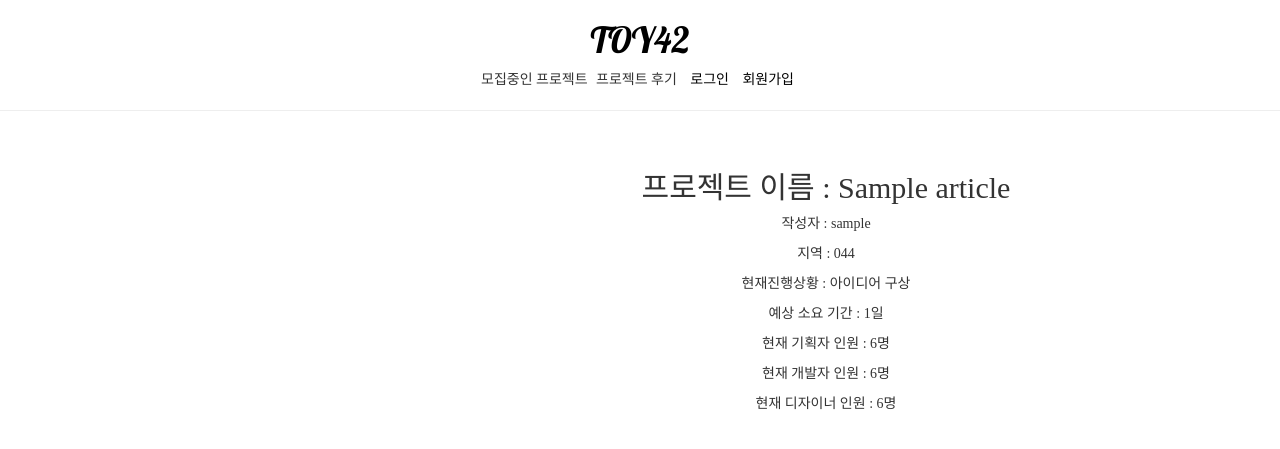
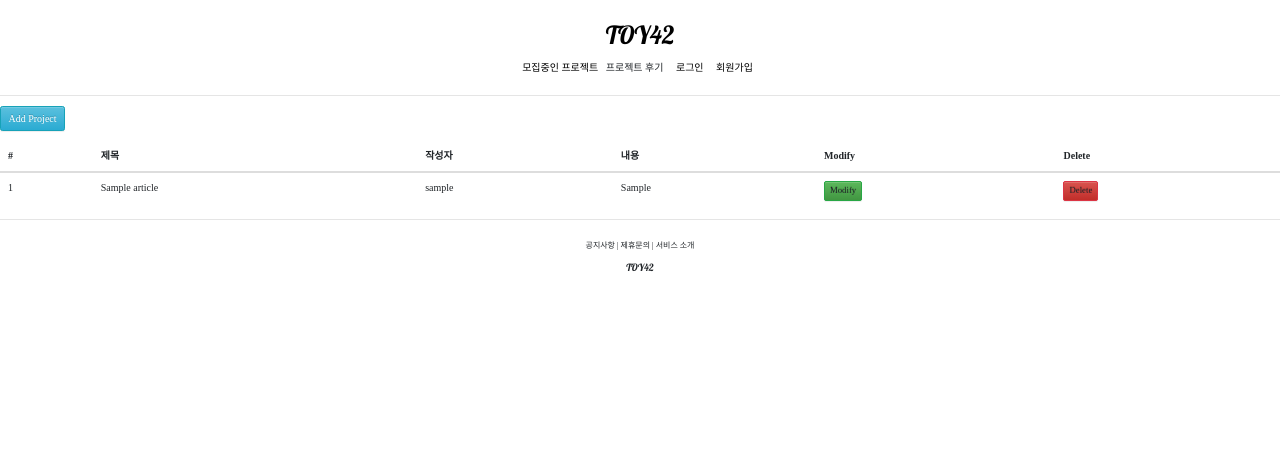
Before and after one commit to Lks9172/toy42, a Django app: page /articles/index/ in a window 1280 px wide; the page is wider, and only the part inside the window is pictured. Shown: the top 449 px of that part. Run offline with Django 3.2, Linux system fonts and the light colour scheme; tables that the repository leaves empty hold one stand-in row (values such as "Sample post"); some libraries are stand-ins or nearby versions.

Commit message:
게시글 리스트 보여주는 기능 구현

```diff
--- a/articleapp/templates/articleapp/create.html
+++ b/articleapp/templates/articleapp/create.html
@@ -2,11 +2,10 @@
 {% load bootstrap4 %}
 
 {% block content %}
-    <div style="text-align: center;margin: 4rem 20%">
+    <div style="text-align: center;margin: 4rem 30%">
 <form action="{% url 'articleapp:create'%}" method="post">
     {% csrf_token %}
     {% bootstrap_form form %}
-    <input type="submit" value="Submit" />
-</form>
+<input type = "submit" value="Add" class = "btn btn-info btn-sm"></form>
     </div>
 {% endblock %}
--- /dev/null
+++ b/articleapp/templates/articleapp/list.html
@@ -0,0 +1,34 @@
+{% extends 'base.html' %}
+{% load bootstrap4 %}
+
+
+{% block content %}
+    <div class="btn-group">
+        <a href ="{% url 'articleapp:create' %}" class = "btn btn-info">Add Project</a>
+    </div>
+    <p></p>
+    <table class = "table">
+        <thead>
+            <tr>
+                <th scope = "col">#</th>
+                <th scope = "col">제목</th>
+                <th scope = "col">작성자</th>
+                <th scope = "col">내용</th>
+                <th scope = "col">Modify</th>
+                <th scope = "col">Delete</th>
+            </tr>
+        </thead>
+        <tbody>
+            {% for article in articles %}
+            <tr>
+                <td>{{forloop.counter}}</td>
+                <td><a >{{article.title}}</a></td>
+                <td><a >{{article.Publisher}}</a></td>
+                <td><a >{{article.Introduce}}</a> </td>
+                <td><a class="btn btn-success btn-sm">Modify</a></td>
+                <td><a class="btn btn-danger btn-sm">Delete</a></td>
+            </tr>
+            {% endfor %}
+        </tbody>
+    </table>
+{% endblock %}
--- a/articleapp/views.py
+++ b/articleapp/views.py
@@ -41,4 +41,4 @@ def createproject(request):
 def index(request):
     articles = Article.objects.all()
     members = TeamMember.objects.all()
-    return render(request, 'articleapp/index.html', {'articles': articles, 'members': members})
+    return render(request, 'articleapp/list.html', {'articles': articles, 'members': members})
--- a/templates/head.html
+++ b/templates/head.html
@@ -9,11 +9,23 @@
     <link rel="stylesheet" href="https://stackpath.bootstrapcdn.com/bootstrap/4.3.1/css/bootstrap.min.css"
           integrity="sha384-ggOyR0iXCbMQv3Xipma34MD+dH/1fQ784/j6cY/iJTQUOhcWr7x9JvoRxT2MZw1T" crossorigin="anonymous">
 <!-- Bootstrap cdn 설정 -->
+<!-- 로그인 박스 cdn설정 -->
+ <link rel="stylesheet" href="https://stackpath.bootstrapcdn.com/bootstrap/4.3.1/css/bootstrap.min.css"
+    integrity="sha384-ggOyR0iXCbMQv3Xipma34MD+dH/1fQ784/j6cY/iJTQUOhcWr7x9JvoRxT2MZw1T" crossorigin="anonymous">
+
 <link rel="stylesheet" href="https://stackpath.bootstrapcdn.com/bootstrap/3.4.1/css/bootstrap.min.css">
 <link rel="stylesheet" href="https://stackpath.bootstrapcdn.com/bootstrap/3.4.1/css/bootstrap-theme.min.css">
 <link rel="stylesheet" href="https://stackpath.bootstrapcdn.com/font-awesome/4.7.0/css/font-awesome.min.css">
 <script src="https://code.jquery.com/jquery-3.4.1.min.js"></script>
 <script src="https://stackpath.bootstrapcdn.com/bootstrap/3.4.1/js/bootstrap.min.js"></script>
+
+
+    <!-- articleapp bootstrao css,js -->
+        <link rel="stylesheet" href="https://stackpath.bootstrapcdn.com/bootstrap/4.3.1/css/bootstrap.min.css" integrity="sha384-ggOyR0iXCbMQv3Xipma34MD+dH/1fQ784/j6cY/iJTQUOhcWr7x9JvoRxT2MZw1T" crossorigin="anonymous">
+
+    <script src="https://code.jquery.com/jquery-3.3.1.slim.min.js" integrity="sha384-q8i/X+965DzO0rT7abK41JStQIAqVgRVzpbzo5smXKp4YfRvH+8abtTE1Pi6jizo" crossorigin="anonymous"></script>
+    <script src="https://cdnjs.cloudflare.com/ajax/libs/popper.js/1.14.7/umd/popper.min.js" integrity="sha384-UO2eT0CpHqdSJQ6hJty5KVphtPhzWj9WO1clHTMGa3JDZwrnQq4sF86dIHNDz0W1" crossorigin="anonymous"></script>
+    <script src="https://stackpath.bootstrapcdn.com/bootstrap/4.3.1/js/bootstrap.min.js" integrity="sha384-JjSmVgyd0p3pXB1rRibZUAYoIIy6OrQ6VrjIEaFf/nJGzIxFDsf4x0xIM+B07jRM" crossorigin="anonymous"></script>
 
 
     <!-- Google Font Link -->
--- a/templates/header.html
+++ b/templates/header.html
@@ -5,9 +5,10 @@
             </h1>
         </div>
         <div class="pragmatic_header_navbar">
+            <a href="{% url 'articleapp:index' %}">
             <span>모집중인 프로젝트</span>
             </a>
-            <a  class="pragmatic_header_nav">
+            <a class="pragmatic_header_nav">
             <span>프로젝트 후기</span>
             </a>
 
@@ -19,7 +20,7 @@
                 <span>회원가입</span>
             </a>
             {% else %}
-            <a  class="pragmatic_header_nav">
+            <a href="{% url 'articleapp:create' %}" class="pragmatic_header_nav">
             <span>모집글작성</span>
             </a>
             <span class="dropdown event-dropdown">
```
Also changed, not shown: accountapp/templates/registration/login.html (+3 -4 lines).
